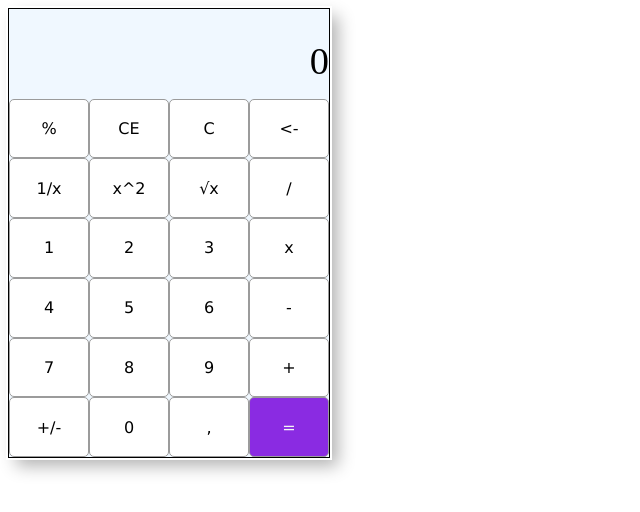
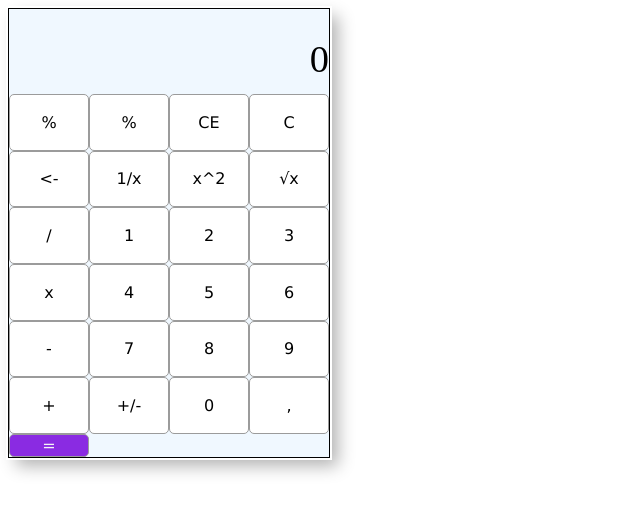
Before and after one commit to ardigc/react, a React (Vite) app: page / in a window 1280 px wide. Shown: the top 512 px of the page, without its empty margins (0-640 px from the left). Built offline with nearby package versions, Linux system fonts and the light colour scheme.

Commit message:
creando boton en componente

```diff
--- /dev/null
+++ b/src/CalcButton.tsx
@@ -0,0 +1,7 @@
+
+export function CalcButton(props: { setNumber: any; simb: any }){
+        const {setNumber, simb}=props
+    return <button className="buttons">
+        {simb}
+    </button>
+}
--- a/src/CalcFull.tsx
+++ b/src/CalcFull.tsx
@@ -1,5 +1,6 @@
 import { useState } from "react";
 import { Round } from "./Round";
+import { CalcButton } from "./CalcButton";
 
 const buttons = [
   "%",
@@ -205,6 +206,7 @@ function Calcfull() {
       {/* Podemos pasar estado a un componente */}
       <Round num={number} />
       <div className="prev">{prevNumber}</div>
+      <CalcButton setNumber={setNumber} simb="%"/>
       {buttons.map((number, index) => (
         <button
           key={index}
```
Also changed, not shown: 1 other file (tests, documents, lock files or other folders).
